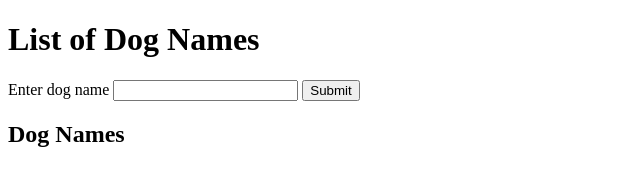
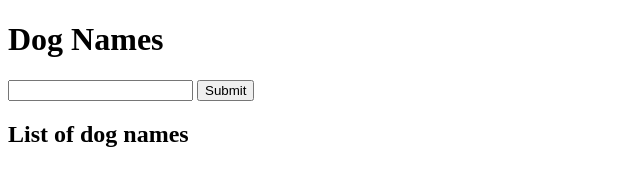
Before and after one commit to arturo-ramirez-civ/ExactAndPrintInput, a plain HTML site: page index.html in a window 1280 px wide. Shown: the whole page, without its empty margins (0-640 px from the left). Drawn offline with Linux system fonts and the light colour scheme.

Commit message:
Update index.html

```diff
--- a/index.html
+++ b/index.html
@@ -1,24 +1,21 @@
 <!DOCTYPE html>
-    <html lang="en">
+<html lang="en">
 <head>
-    <meta charset="utf-8">
-    <title>List of Dog Names</title>
-    <meta name="description" content="Roughly 155 characters">
-
-
+    <meta charset="UTF-8">
+    <meta http-equiv="X-UA-Compatible" content="IE=edge">
+    <meta name="viewport" content="width=device-width, initial-scale=1.0">
+    <title> Dog Names </title>
 </head>
-
 <body>
-    <h1>List of Dog Names</h1>
-    <form action="/nowhere" id="dogNames">
-        <label for="dog">Enter dog name</label>
-        <input type="text" id="dog">
+    <h1>Dog Names </h1>
+    <form action="/shelter" id="dog">
+        <input type="text" onfocus=this.value="" id="dogName"/>
         <button>Submit</button>
     </form>
-  <h2> Dog Names </h2>
+
+    <h2>List of dog names</h2>
     <ul id="list"></ul>
 
     <script src="app.js"></script>
 </body>
-
 </html>
```
